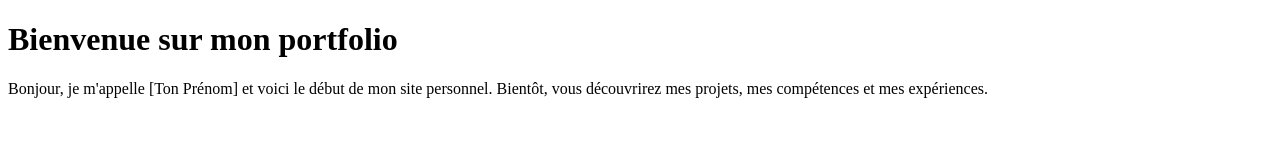
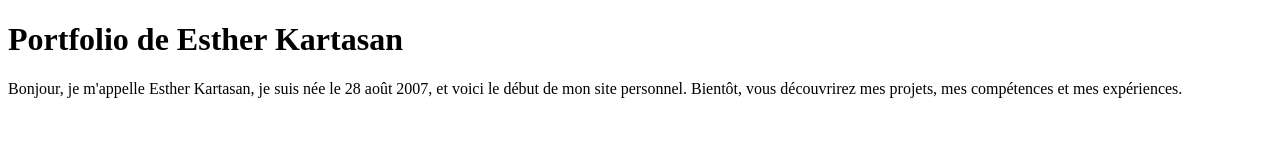
Before and after one commit to kartasanesther8/portfolio, a plain HTML site: page index.html in a window 1280 px wide. Drawn offline with Linux system fonts and the light colour scheme.

Commit message:
Update index.html

```diff
--- a/index.html
+++ b/index.html
@@ -3,10 +3,10 @@
 <head>
     <meta charset="UTF-8">
     <meta name="viewport" content="width=device-width, initial-scale=1.0">
-    <title>Mon Portfolio</title>
+    <title>kartasanesther</title>
 </head>
 <body>
-    <h1>Bienvenue sur mon portfolio</h1>
-    <p>Bonjour, je m'appelle [Ton Prénom] et voici le début de mon site personnel. Bientôt, vous découvrirez mes projets, mes compétences et mes expériences.</p>
+    <h1>Portfolio de Esther Kartasan</h1>
+    <p>Bonjour, je m'appelle Esther Kartasan, je suis née le 28 août 2007, et voici le début de mon site personnel. Bientôt, vous découvrirez mes projets, mes compétences et mes expériences.</p>
 </body>
 </html>
```
